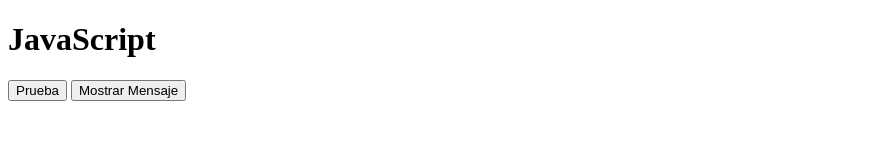
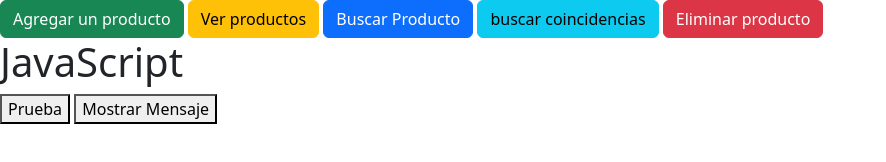
Before and after one commit to CaroGimenez7/Js1, a plain HTML site: page index.html in a window 1280 px wide. Shown: the whole page, without its empty margins (0-886 px from the left). Drawn offline with nearby package versions, Linux system fonts and the light colour scheme.

Commit message:
ejercicio del carrito

```diff
--- a/carrito.js
+++ b/carrito.js
@@ -10,3 +10,32 @@ const agregarProducto = () => {
     alert(`no vendemos ese producto, volove la proxima!`)
    }
 }
+
+const mostrarCarrito = () => {
+   alert(`tus productos seleccionados son: ` + carrito.join(`\n `)) // \n hace un salto de linea
+
+}
+
+const buscarUnProducto = () => {
+   const producABuscar = prompt(`ingrese el producto que desea buscar`).toLocaleLowerCase()
+   const productoEncontrado = carrito.find(producto => producto == producABuscar )
+   alert(productoEncontrado)
+
+}
+
+const buscarcoincidencias = () => {
+   const buscar = prompt(`buscar coincidencias`).toLocaleLowerCase();
+   const resultado = products.filter(producto => producto.includes(buscar));
+   alert(resultado)
+}
+
+const eliminarProducto = () => {
+   productoAEliminar = prompt(`ingrese el producto que desea eliminar`);
+   const productoSeleccionado = carrito.indexOf(productoAEliminar)
+   if (carrito.includes(productoAEliminar)) {
+      carrito.splice(productoSeleccionado, 1)
+      alert(`producto eliminado correctamente`)
+   }else{
+      alert(`producto no encontrado`)
+   }
+}
--- a/index.html
+++ b/index.html
@@ -3,9 +3,16 @@
 <head>
     <meta charset="UTF-8">
     <meta name="viewport" content="width=device-width, initial-scale=1.0">
+    <link href="https://cdn.jsdelivr.net/npm/bootstrap@5.3.1/dist/css/bootstrap.min.css" rel="stylesheet" integrity="sha384-4bw+/aepP/YC94hEpVNVgiZdgIC5+VKNBQNGCHeKRQN+PtmoHDEXuppvnDJzQIu9" crossorigin="anonymous">
     <title>JavaScript</title>
 </head>
 <body>
+    <button type="button" class="btn btn-success" onclick="agregarProducto()">Agregar un producto</button>
+    <button type="button" class="btn btn-warning" onclick="mostrarCarrito()">Ver productos</button>
+    <button type="button" class="btn btn-primary" onclick="buscarUnProducto()">Buscar Producto</button>
+    <button type="button" class="btn btn-info" onclick="buscarcoincidencias()">buscar coincidencias</button>
+    <button type="button" class="btn btn-danger" onclick="eliminarProducto()">Eliminar producto</button>
+
     <h1>JavaScript</h1>
     <button>Prueba</button>
 
@@ -14,14 +21,8 @@
 
 
     <script src="./carrito.js"></script>
-      <!-- <script src="./funciones.js"></script> -->
-     <!-- <script src="./arrays.js"></script> -->
-    <!-- <script src="./iteraciones.js"></script> -->
-    <!-- <script src="./domybom.js"></script> -->
-    <!-- <script src="./condicionales.js"></script> -->
-    <!-- <script src="./libros.js"></script> -->
-    <!-- <script src="./js-02.js"></script> -->
-    <!-- <script src="./js-01.js"></script> -->
-    <!-- <script src="./app.js"></script> -->
+    <script src="https://cdn.jsdelivr.net/npm/@popperjs/core@2.11.8/dist/umd/popper.min.js" integrity="sha384-I7E8VVD/ismYTF4hNIPjVp/Zjvgyol6VFvRkX/vR+Vc4jQkC+hVqc2pM8ODewa9r" crossorigin="anonymous"></script>
+<script src="https://cdn.jsdelivr.net/npm/bootstrap@5.3.1/dist/js/bootstrap.min.js" integrity="sha384-Rx+T1VzGupg4BHQYs2gCW9It+akI2MM/mndMCy36UVfodzcJcF0GGLxZIzObiEfa" crossorigin="anonymous"></script>
+
 </body>
 </html>
```
Also changed, not shown: funciones.js (+5 -5 lines).
